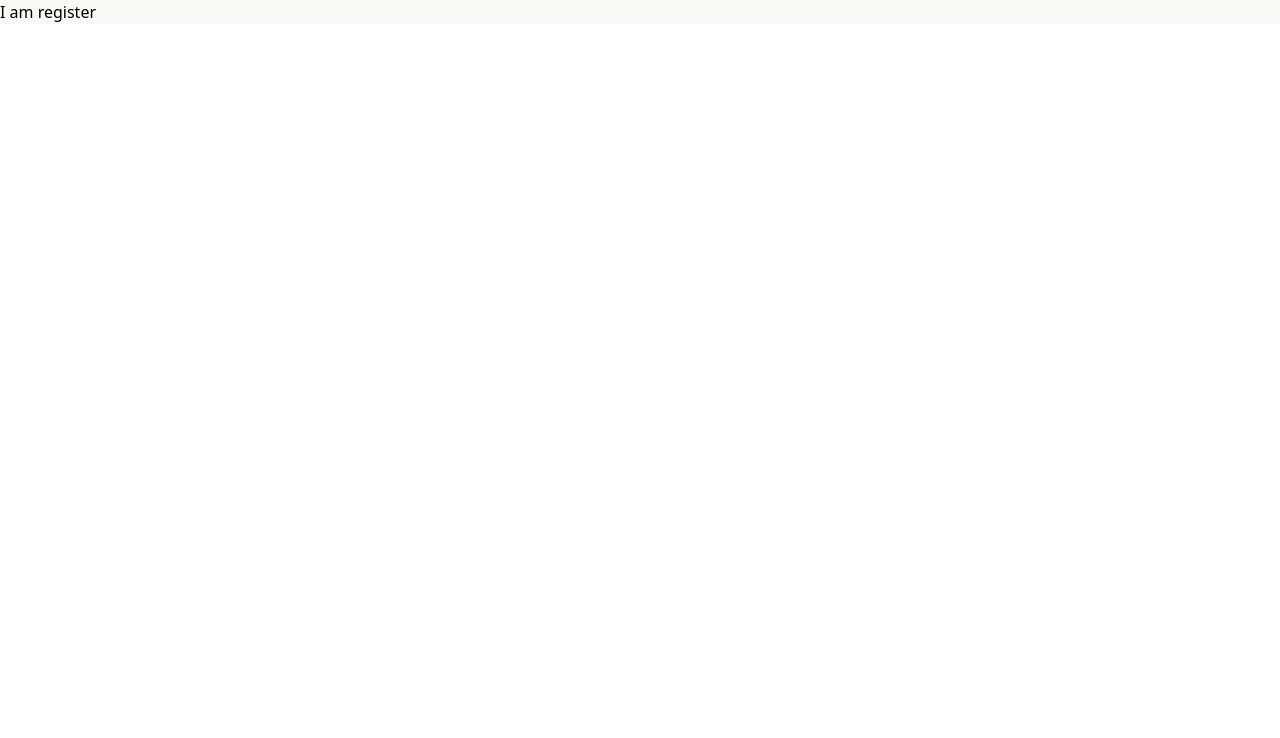
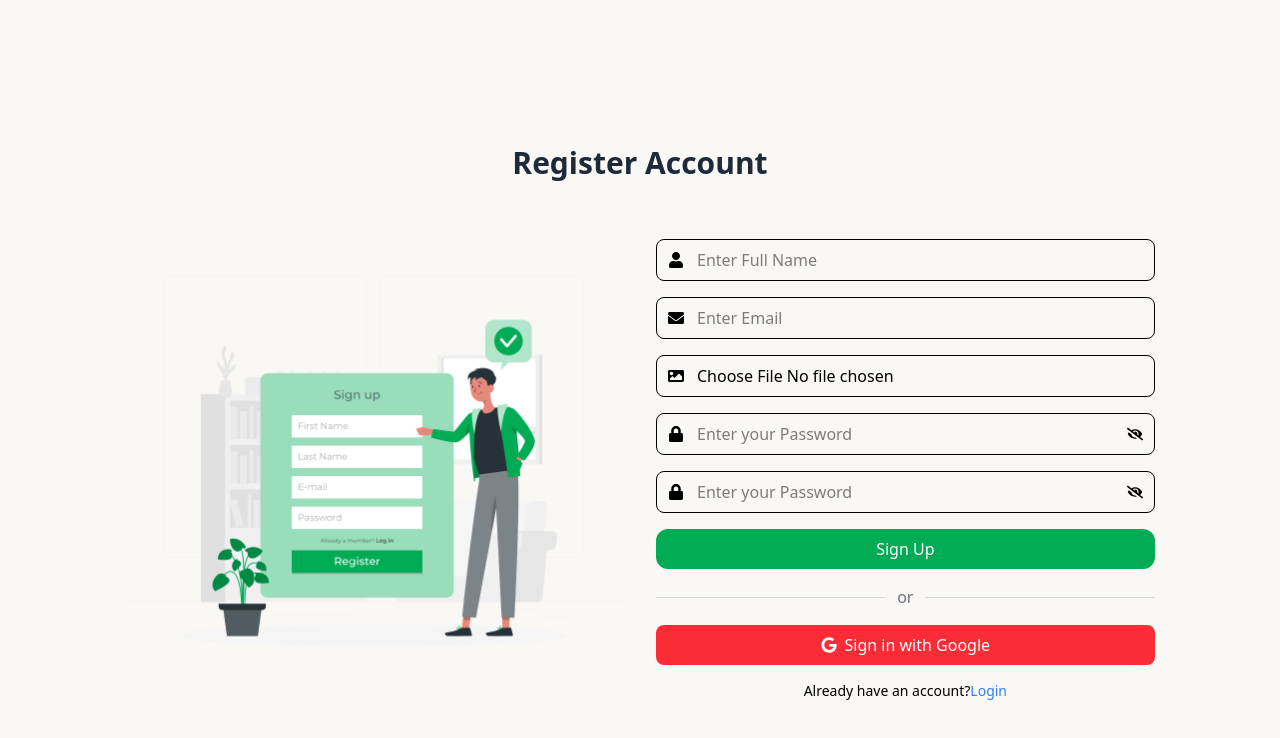
Before and after one commit to tamzid-molla/amar-haat-client, a React (Vite) app: page /register in a window 1280 px wide. Shown: the top 738 px of the page. Built offline with nearby package versions, Linux system fonts and the light colour scheme.

Commit message:
add Firebase config and initialize app

```diff
--- a/package.json
+++ b/package.json
@@ -12,6 +12,7 @@
   "dependencies": {
     "@tailwindcss/vite": "^4.1.11",
     "axios": "^1.10.0",
+    "firebase": "^11.10.0",
     "react": "^19.1.0",
     "react-dom": "^19.1.0",
     "react-icons": "^5.5.0",
--- /dev/null
+++ b/src/contexts/FirebaseContext/FirebaseContext.jsx
@@ -0,0 +1,10 @@
+import React, { createContext } from "react";
+
+export const AuthContext = createContext();
+
+export const FirebaseContext = ({ children }) => {
+  const userInfo = {
+    name: "user",
+  };
+  return <AuthContext value={userInfo}>{children}</AuthContext>;
+};
--- /dev/null
+++ b/src/hooks/firebase/useAuth.jsx
@@ -0,0 +1,9 @@
+import React, { useContext } from 'react';
+import { AuthContext } from '../../contexts/FirebaseContext/FirebaseContext';
+
+const useAuth = () => {
+    const authInfo = useContext(AuthContext)
+    return authInfo
+};
+
+export default useAuth;
--- a/src/main.jsx
+++ b/src/main.jsx
@@ -1,14 +1,16 @@
-import { StrictMode } from 'react'
-import { createRoot } from 'react-dom/client'
-import './index.css'
-import { RouterProvider } from 'react-router'
-import { router } from './router/Router'
+import { StrictMode } from "react";
+import { createRoot } from "react-dom/client";
+import "./index.css";
+import { RouterProvider } from "react-router";
+import { router } from "./router/Router";
+import { FirebaseContext } from "./contexts/FirebaseContext/FirebaseContext";
 
-createRoot(document.getElementById('root')).render(
+createRoot(document.getElementById("root")).render(
   <StrictMode>
     <div className="bg-bgPrimary max-w-[2500px] mx-auto">
-    <RouterProvider router={router}>
-    </RouterProvider>
+      <FirebaseContext>
+        <RouterProvider router={router}></RouterProvider>
+      </FirebaseContext>
     </div>
-  </StrictMode>,
-)
+  </StrictMode>
+);
--- a/src/pages/auth/Register.jsx
+++ b/src/pages/auth/Register.jsx
@@ -1,11 +1,88 @@
-import React from 'react';
+import React, { useState } from "react";
+import registerImage from "../../assets/authAssets/register.png";
+import GoogleLogin from "../../components/shared/authCompo/GoogleLogin";
+import Input from "../../components/shared/authCompo/Input";
+import { FaEnvelope, FaImage, FaLock, FaUser } from "react-icons/fa";
+import Button from "../../components/shared/buttons/Button";
+import { Link } from "react-router";
 
 const Register = () => {
-    return (
-        <div>
-            <h1>I am register</h1>
+  const [showPass, setShowPass] = useState(false);
+
+  const handleRegister = (e) => {
+    e.preventDefault();
+  };
+  return (
+    <div className="min-h-screen pt-16 w-11/12 mx-auto px-4 mb-16 rounded-2xl md:px-8 bg-base-secondary dark:bg-darkBase-secondary flex items-center justify-center">
+      <div className=" rounded-xl w-full max-w-6xl p-6 md:p-10">
+        {/* Heading center */}
+        <h2 className="text-2xl md:text-3xl font-bold text-center text-gray-800 dark:text-white mb-10">
+          Register Account
+        </h2>
+
+        {/* Grid content (image + form) */}
+        <div className="grid grid-cols-1 lg:grid-cols-2 gap-8 items-center">
+          {/* Left: Image */}
+          <div className="hidden lg:block">
+            <img src={registerImage} alt="Register" className="w-full h-auto object-contain" />
+          </div>
+
+          {/* Right: Form */}
+          <div>
+            <form onSubmit={handleRegister} className="space-y-4">
+              {/* Full Name */}
+              <Input type={"text"} name={"name"} placeholder={"Enter Full Name"} icon={FaUser} />
+              {/* Email */}
+              <Input type={"email"} name={"email"} placeholder={"Enter Email"} icon={FaEnvelope} />
+              {/* Photo URL */}
+              <Input type={"file"} name={"photo"} placeholder={"Upload a photo"} icon={FaImage} />
+              {/* Password */}
+              <Input
+                type={showPass ? "text" : "password"}
+                name={"password"}
+                placeholder={"Enter your Password"}
+                icon={FaLock}
+                isPassword={true}
+                showPass={showPass}
+                toggleShowPass={() => setShowPass(!showPass)}
+              />
+
+              {/* Confirm Password */}
+              <Input
+                type={showPass ? "text" : "password"}
+                name={"password"}
+                placeholder={"Enter your Password"}
+                icon={FaLock}
+                isPassword={true}
+                showPass={showPass}
+                toggleShowPass={() => setShowPass(!showPass)}
+              />
+
+              {/* Submit Button */}
+              <Button type={"submit"} name={"Sign Up"} widthFull={true} />
+            </form>
+
+            {/* Divider + Google Login */}
+            <div className="flex items-center justify-center mt-4">
+              <hr className="w-full border-gray-300" />
+              <span className="px-3 text-gray-500">or</span>
+              <hr className="w-full border-gray-300" />
+            </div>
+
+            {/* Google login  */}
+            <GoogleLogin></GoogleLogin>
+
+            <p className="text-center text-sm mt-4">
+              Already have an account?
+              <Link to="/login" className="text-blue-500 hover:underline">
+                Login
+              </Link>
+            </p>
+          </div>
         </div>
-    );
+      </div>
+    </div>
+  );
 };
 
 export default Register;
--- /dev/null
+++ b/src/utils/firebase/FirebaseInit.js
@@ -0,0 +1,15 @@
+import { getAuth } from "firebase/auth";
+import { initializeApp } from "firebase/app";
+
+const firebaseConfig = {
+  apiKey: import.meta.env.VITE_apiKey,
+  authDomain: import.meta.env.VITE_authDomain,
+  projectId: import.meta.env.VITE_projectId,
+  storageBucket: import.meta.env.VITE_storageBucket,
+  messagingSenderId: import.meta.env.VITE_messagingSenderId,
+  appId: import.meta.env.VITE_appId,
+};
+
+// Initialize Firebase
+const app = initializeApp(firebaseConfig);
+export const auth = getAuth(app);
```
Also changed, not shown: 1 other file (tests, documents, lock files or other folders).
